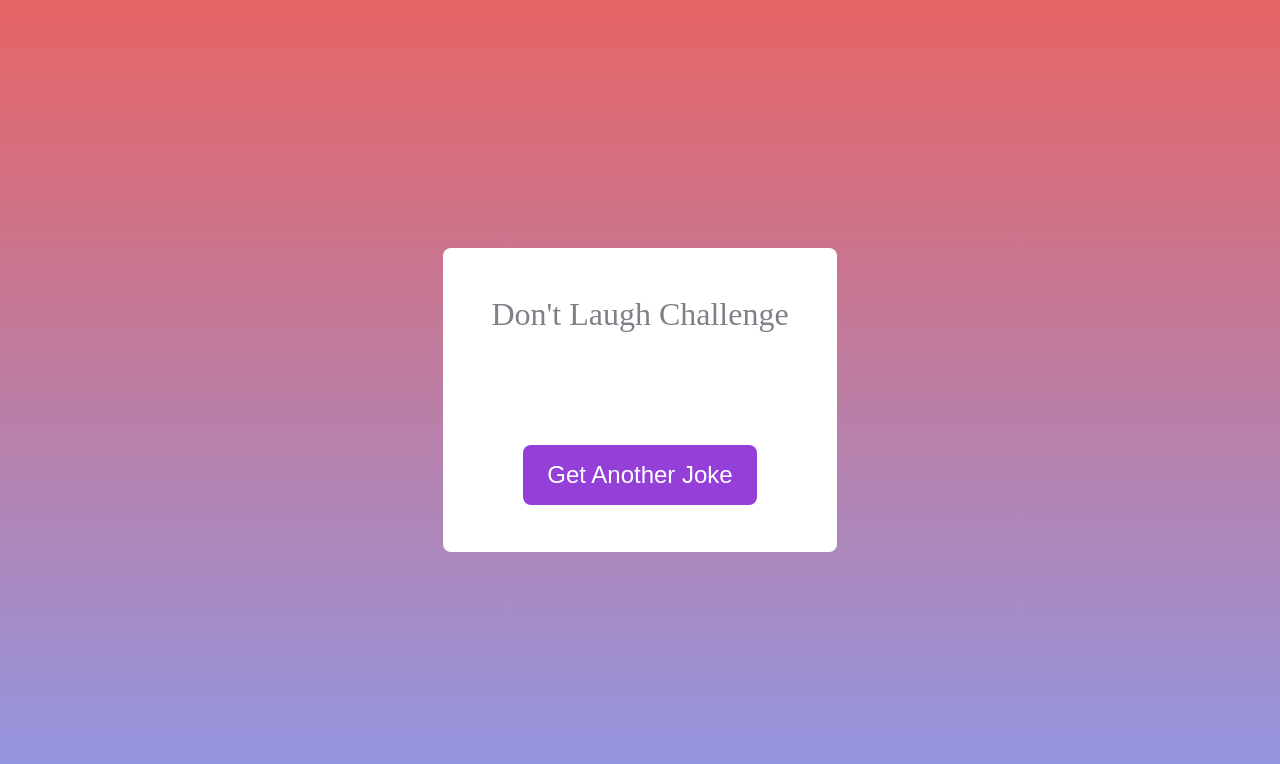
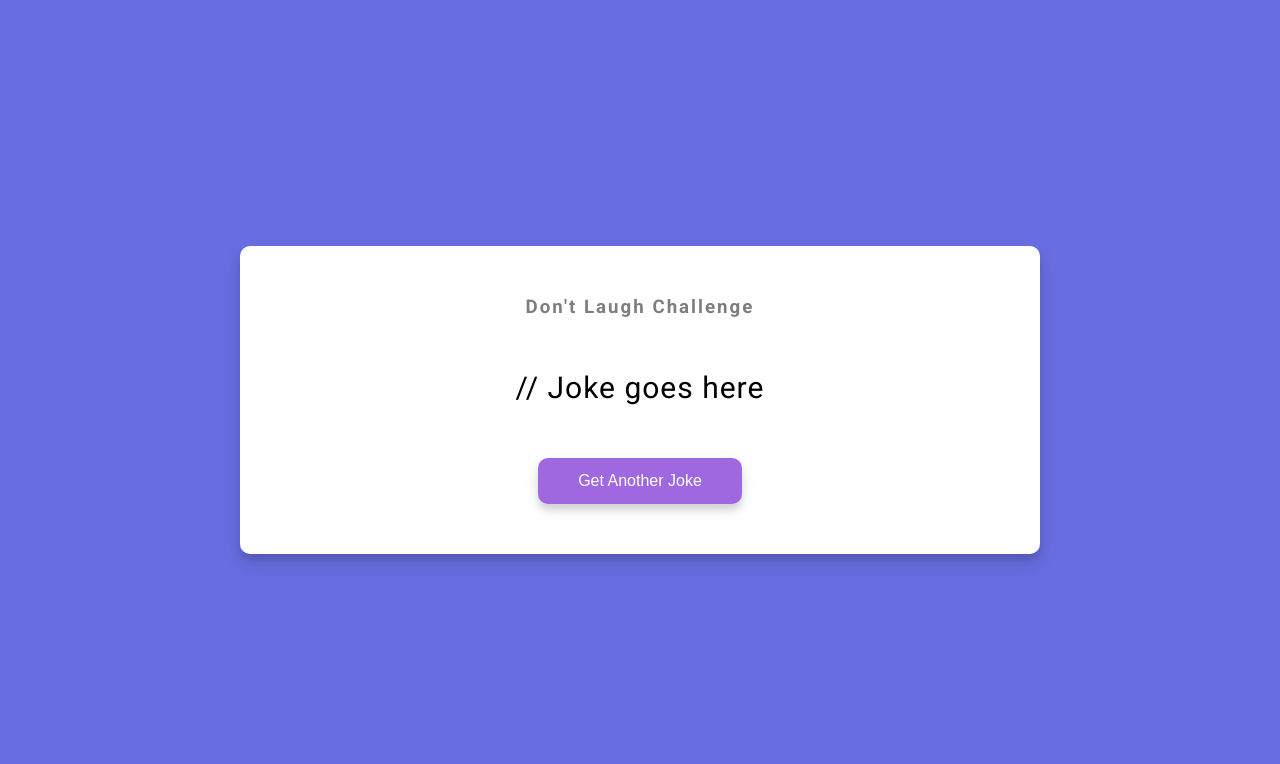
Before and after one commit to BilgeGates/Dad-Jokes, a plain HTML site: page index.html in a window 1280 px wide. Drawn offline with Linux system fonts and the light colour scheme.

Commit message:
some corrections

```diff
--- a/index.html
+++ b/index.html
@@ -9,13 +9,9 @@
   </head>
   <body>
     <div class="container">
-      <div class="jokes">
-        <div class="jokes-info">
-          <div class="chalenge">Don't Laugh Challenge</div>
-          <div class="jokes-body"></div>
-          <button id="get-jok-btn">Get Another Joke</button>
-        </div>
-      </div>
+      <div class="challenge">Don't Laugh Challenge</div>
+      <div id="joke" class="joke">// Joke goes here</div>
+      <button id="bTn" class="btn">Get Another Joke</button>
     </div>
     <script src="main.js"></script>
   </body>
--- a/main.js
+++ b/main.js
@@ -1,12 +1,18 @@
-const jokes = document.querySelector(".jokes-body");
-const button = document.querySelector("#get-jok-btn");
+const joke = document.getElementById("joke");
+const btn = document.getElementById("bTn");
 
-const API_URL = "https://api.chucknorris.io/jokes/random";
+btn.addEventListener("click", getJoke);
 
-const getJoke = async () => {
-  const response = await fetch(API_URL);
-  const joke = await response.json();
-  jokes.innerHTML = joke.value;
-};
+async function getJoke() {
+  const value = {
+    headers: {
+      Accept: "application/json",
+    },
+  };
 
-button.addEventListener("click", getJoke);
+  const response = await fetch("https://icanhazdadjoke.com", value);
+
+  const data = await response.json();
+
+  joke.innerHTML = data.joke;
+}
--- a/style.css
+++ b/style.css
@@ -1,50 +1,62 @@
+@import url("https://fonts.googleapis.com/css2?family=Roboto:wght@400;700&display=swap");
+
 * {
   margin: 0;
   padding: 0;
   box-sizing: border-box;
 }
 
-.container {
+body {
   display: flex;
+  flex-direction: column;
   align-items: center;
   justify-content: center;
-  background: linear-gradient(#e66465, #9198e5);
+  background-color: #686de0;
+  font-family: "Roboto", sans-serif;
   height: 100vh;
 }
 
-.jokes {
+.container {
   background-color: #fff;
-  max-height: 20rem;
-  max-width: 35rem;
-  border-radius: 0.5rem;
-  padding: 3rem 3rem;
+  border-radius: 10px;
+  box-shadow: 0 10px 20px rgba(0, 0, 0, 0.1), 0 6px 6px rgba(0, 0, 0, 0.1);
+  padding: 50px 20px;
+  text-align: center;
+  max-width: 100%;
+  width: 800px;
 }
 
-.jokes-info {
-  display: flex;
-  justify-content: center;
-  align-items: center;
-  flex-direction: column;
-  gap: 3.5rem;
-  height: 13rem;
+.challenge {
+  margin: 0;
+  opacity: 0.5;
+  letter-spacing: 2px;
+  font-size: 1.17rem;
+  font-weight: bold;
 }
 
-.chalenge {
-  font-size: 2rem;
-  color: #808088;
+.joke {
+  font-size: 30px;
+  letter-spacing: 1px;
+  line-height: 40px;
+  margin: 50px auto;
+  max-width: 600px;
 }
 
-.jokes-body {
-  font-size: 1.5rem;
-  text-align: center;
+.btn {
+  background-color: #9f68e0;
+  color: #fff;
+  border: none;
+  border-radius: 10px;
+  box-shadow: 0 5px 15px rgba(0, 0, 0, 0.1), 0 6px 6px rgba(0, 0, 0, 0.1);
+  padding: 14px 40px;
+  font-size: 16px;
+  cursor: pointer;
 }
 
-button {
-  font-size: 1.5rem;
-  background-color: rgb(147, 63, 216);
-  border-radius: 0.5rem;
-  border: none;
-  color: #fff;
-  padding: 1rem 1.5rem;
-  cursor: pointer;
+.btn:active {
+  transform: scale(0.98);
 }
+
+.btn:focus {
+  outline: 0;
+}
```
